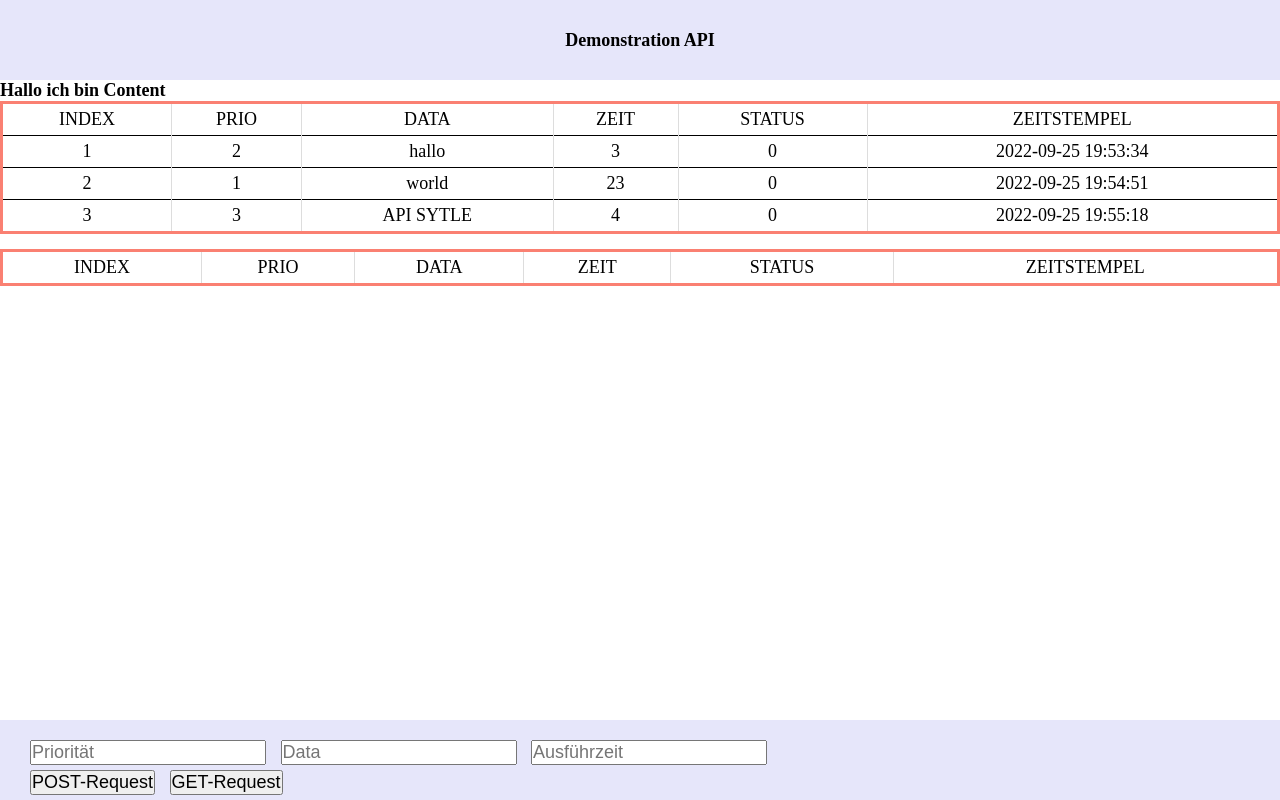
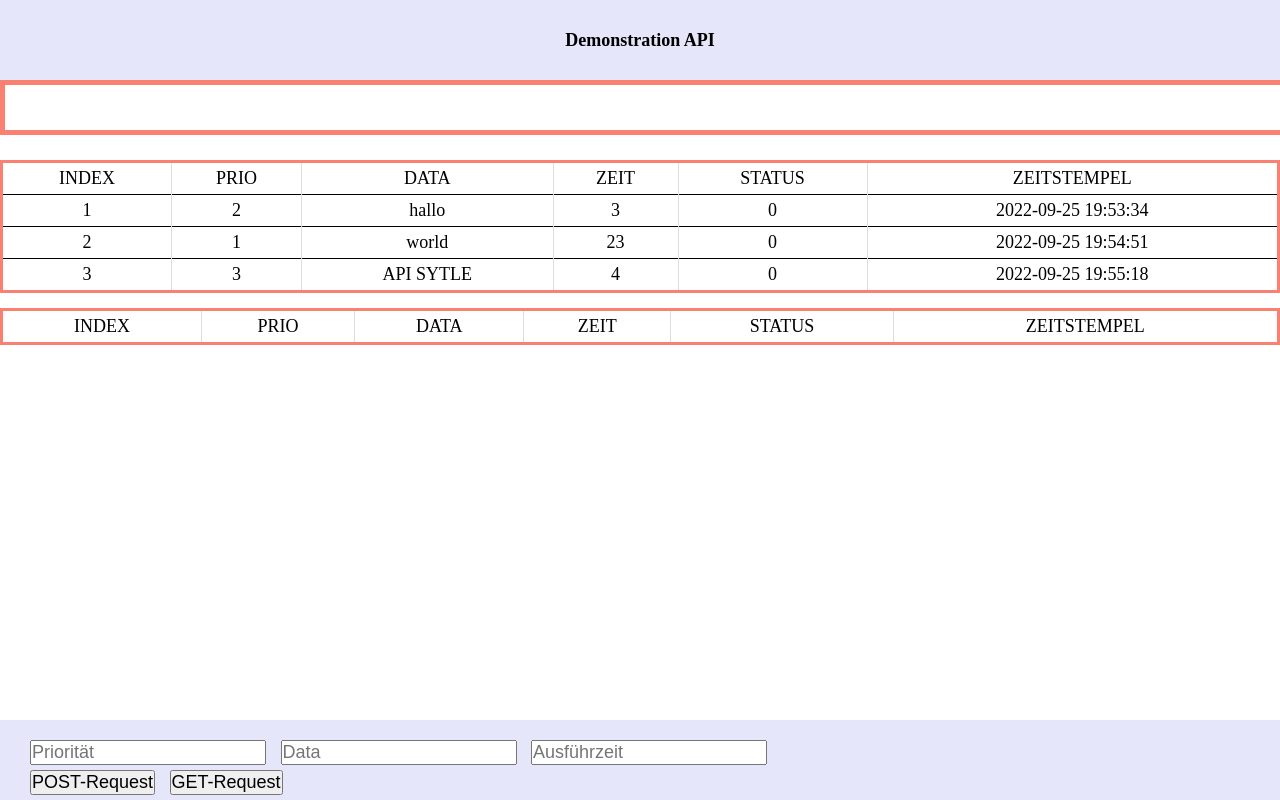
Before and after one commit to SpaRaw/DemonstrationAPI, a Flask app: page / in a window 1280 px wide. Run offline with Flask 2, Linux system fonts and the light colour scheme; data comes from the database, SQL or seed files in the repository; both versions use the stored data as it was before the commit.

Commit message:
first commit

```diff
--- a/static/styles/style.css
+++ b/static/styles/style.css
@@ -77,3 +77,12 @@ td{
 input{
     margin-left: 10px;
 }
+
+#getresult{
+    padding: 10px;
+    margin-bottom: 25px;
+    width: 100%;
+    min-height: 25px;
+    border: 5px solid salmon;
+
+}
--- a/templates/demo.html
+++ b/templates/demo.html
@@ -2,11 +2,13 @@
 {% block title %}Demo API {% endblock %}
 {% block page_title %} Demonstration API {% endblock %}
 {% block content %}
-<h1 id="test">Hallo ich bin Content</h1>
 
-{% for message in get_flashed_messages() %}
+<div id="getresult">
+    {% for message in get_flashed_messages() %}
     {{message}}
-{% endfor %}
+    {% endfor %}
+</div>
+
 
 <div id="tables">
     <div id="status_open">
```
Also changed, not shown: ticket.db (deleted).
